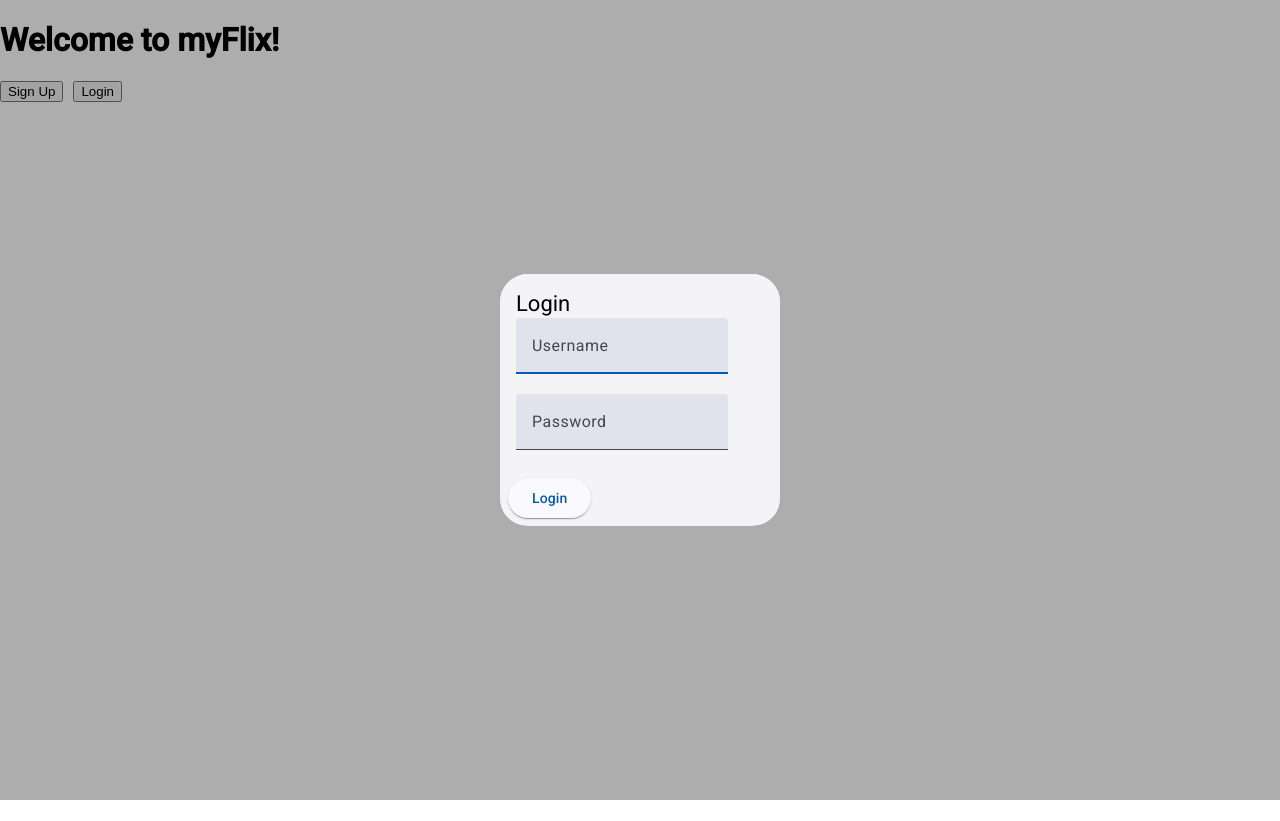
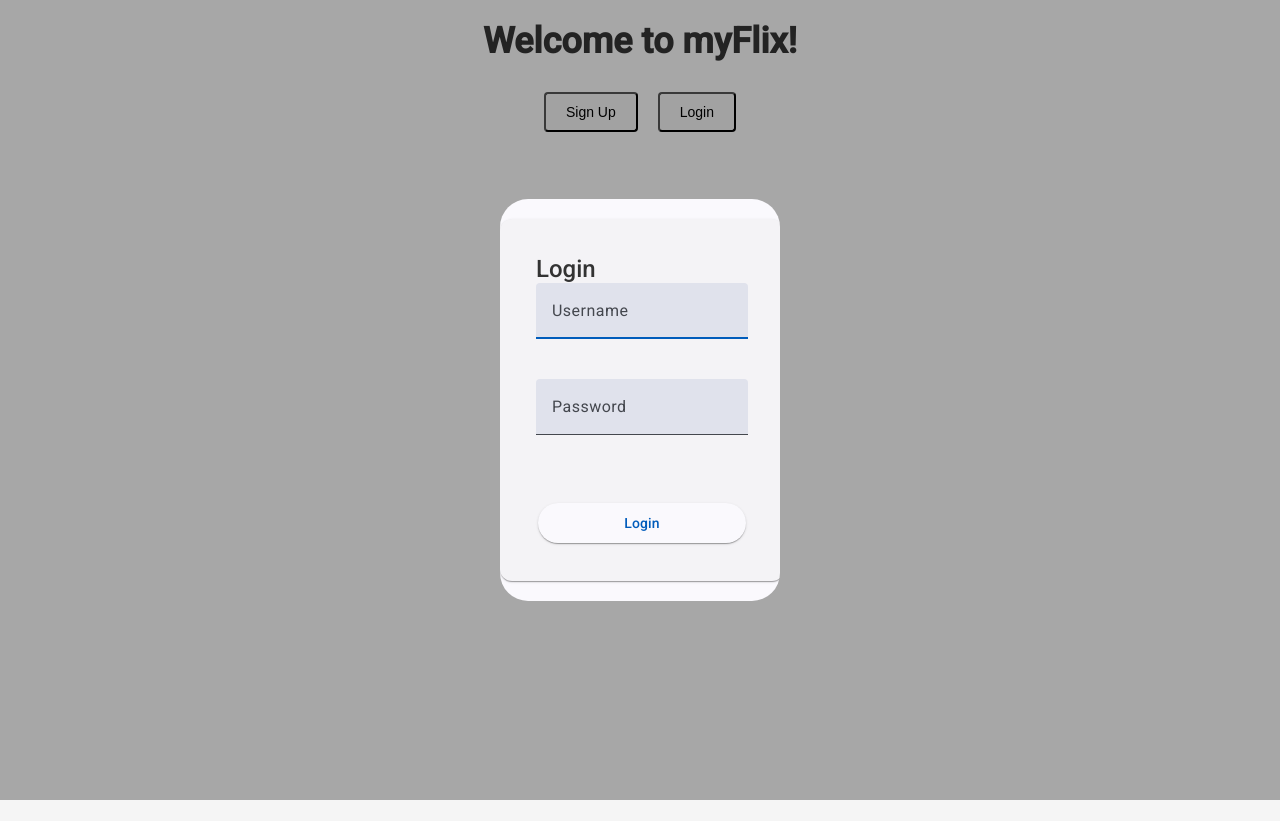
Before and after one commit to ffferchavez/myFlix-Angular, an Angular app: page /welcome in a window 1280 px wide. Both pictures are taken after a click on the button "Login". After the commit the page ends 800 px from the top, so only its background shows below. Built offline with nearby package versions, Linux system fonts and the light colour scheme.

Commit message:
added quick scss styles

```diff
--- a/src/app/movie-card/movie-card.component.scss
+++ b/src/app/movie-card/movie-card.component.scss
@@ -0,0 +1,21 @@
+@import '../../styles/variables';
+
+.mat-card {
+  background-color: $background-color;
+  width: 280px;
+  margin: 10px;
+  img {
+    width: 100%;
+    height: auto;
+  }
+}
+
+.mat-card-title {
+  font-size: $font-size-subheader;
+  font-weight: $font-weight-subheader;
+}
+
+.mat-card-subtitle {
+  font-size: $font-size-main;
+  font-weight: $font-weight-main;
+}
--- a/src/app/user-login-form/user-login-form.component.scss
+++ b/src/app/user-login-form/user-login-form.component.scss
@@ -0,0 +1,20 @@
+mat-card {
+    max-width: 400px;
+    margin: 20px auto;
+    padding: 20px;
+
+    mat-card-title {
+      font-size: 24px;
+      font-weight: 500;
+    }
+
+    mat-form-field {
+      width: 100%;
+      margin-bottom: 20px;
+    }
+
+    button {
+      width: 100%;
+      margin-top: 20px;
+    }
+  }
--- a/src/app/user-registration-form/user-registration-form.component.scss
+++ b/src/app/user-registration-form/user-registration-form.component.scss
@@ -0,0 +1,20 @@
+mat-card {
+    max-width: 400px;
+    margin: 20px auto;
+    padding: 20px;
+
+    mat-card-title {
+      font-size: 24px;
+      font-weight: 500;
+    }
+
+    mat-form-field {
+      width: 100%;
+      margin-bottom: 20px;
+    }
+
+    button {
+      width: 100%;
+      margin-top: 20px;
+    }
+  }
--- a/src/app/welcome-page/welcome-page.component.scss
+++ b/src/app/welcome-page/welcome-page.component.scss
@@ -0,0 +1,15 @@
+.main-page {
+    text-align: center;
+    padding: 20px;
+    background-color: #f5f5f5; // Light grey background
+
+    h1 {
+      font-size: 36px;
+      color: #333; // Darker color for the main header
+      margin-bottom: 20px;
+    }
+
+    button {
+      margin: 10px;
+    }
+  }
--- a/src/styles.scss
+++ b/src/styles.scss
@@ -1,15 +1,8 @@
+@use '@angular/material' as mat;
+@import 'styles/variables'; // Import variables
 
-// Custom Theming for Angular Material
-// For more information: https://material.angular.io/guide/theming
-@use '@angular/material' as mat;
-// Plus imports for other components in your app.
-
-// Include the common styles for Angular Material. We include this here so that you only
-// have to load a single css file for Angular Material in your app.
-// Be sure that you only ever include this mixin once!
 @include mat.core();
 
-// Define the theme object.
 $myFlix-Angular-client-theme: mat.define-theme((
   color: (
     theme-type: light,
@@ -21,20 +14,83 @@ $myFlix-Angular-client-theme: mat.define-theme((
   )
 ));
 
-// Include theme styles for core and each component used in your app.
-// Alternatively, you can import and @include the theme mixins for each component
-// that you are using.
 :root {
   @include mat.all-component-themes($myFlix-Angular-client-theme);
 }
 
-// Comment out the line below if you want to use the pre-defined typography utility classes.
-// For more information: https://material.angular.io/guide/typography#using-typography-styles-in-your-application.
-// @include mat.typography-hierarchy($myFlix-Angular-client-theme);
+html, body {
+  height: 100%;
+  margin: 0;
+  font-family: Roboto, "Helvetica Neue", sans-serif;
+  background-color: $background-color;
+  color: $text-color;
+}
 
-// Comment out the line below if you want to use the deprecated `color` inputs.
-// @include mat.color-variants-backwards-compatibility($myFlix-Angular-client-theme);
-/* You can add global styles to this file, and also import other style files */
+h1, h2, h3, h4, h5, h6 {
+  margin: 0;
+  font-weight: $font-weight-header;
+}
 
-html, body { height: 100%; }
-body { margin: 0; font-family: Roboto, "Helvetica Neue", sans-serif; }
+h1 {
+  font-size: $font-size-header;
+}
+
+h2 {
+  font-size: $font-size-subheader;
+}
+
+p {
+  font-size: $font-size-main;
+  margin-bottom: 10px;
+}
+
+button {
+  font-size: $font-size-button;
+  font-weight: $font-weight-button;
+  margin: 10px;
+  padding: 10px 20px;
+  border-radius: 4px;
+  transition: background-color 0.3s ease;
+
+  &:hover {
+    background-color: lighten($primary-color, 10%);
+  }
+
+  &:focus {
+    outline: 2px solid $secondary-color;
+  }
+}
+
+.card-container {
+  display: flex;
+  flex-wrap: wrap;
+  justify-content: space-around;
+  padding: 10px;
+}
+
+.mat-card {
+  margin: 10px;
+  flex: 1 1 300px;
+  max-width: 300px;
+}
+
+@media (max-width: 768px) {
+  .mat-card {
+    flex: 1 1 48%;
+  }
+}
+
+@media (max-width: 600px) {
+  .mat-card {
+    flex: 1 1 100%;
+  }
+
+  .main-page {
+    padding: 10px;
+  }
+
+  button {
+    margin-right: 5px;
+    padding: 8px 16px;
+  }
+}
--- /dev/null
+++ b/src/styles/_variables.scss
@@ -0,0 +1,16 @@
+// Color palette
+$primary-color: #1976d2;
+$secondary-color: #ff4081;
+$background-color: #f5f5f5;
+$text-color: #333;
+
+// Font sizes and weights
+$font-size-header: 24px;
+$font-size-subheader: 20px;
+$font-size-main: 16px;
+$font-size-button: 14px;
+
+$font-weight-header: 700;
+$font-weight-subheader: 600;
+$font-weight-main: 400;
+$font-weight-button: 500;
```
